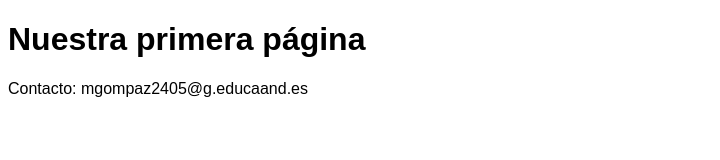
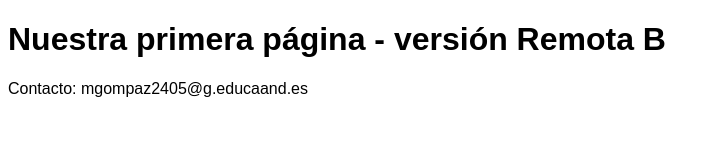
Before and after one commit to mgompaz2405/taller-2-git, a plain HTML site: page index.html in a window 1280 px wide. Shown: the whole page, without its empty margins (0-720 px from the left). Drawn offline with Linux system fonts and the light colour scheme.

Commit message:
feat: personalizar titulo desde B

```diff
--- a/index.html
+++ b/index.html
@@ -6,7 +6,7 @@
 <link rel="stylesheet" href="estilos.css">
 </head>
 <body>
-<h1>Nuestra primera página</h1>
+<h1>Nuestra primera página - versión Remota B</h1>
 <p>Contacto: mgompaz2405@g.educaand.es</p>
 </body>
 </html>
```
